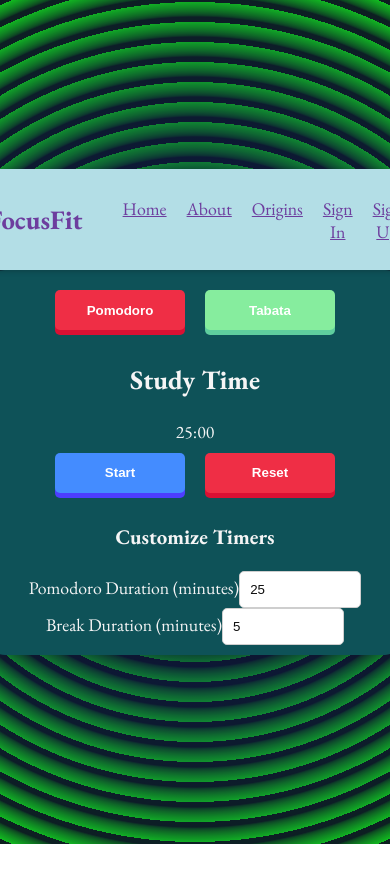
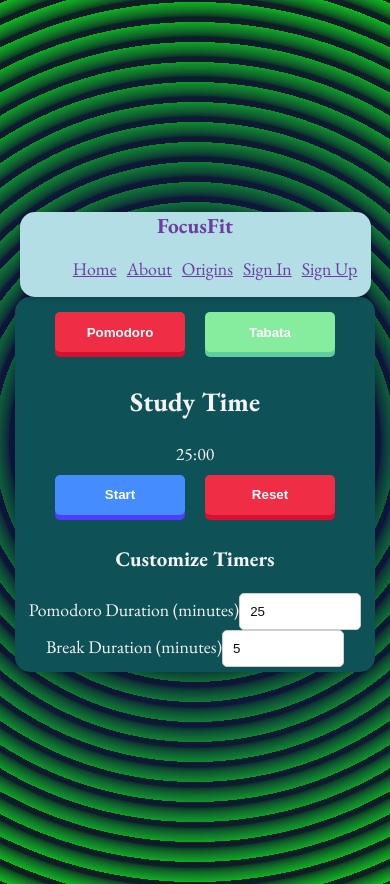
Before and after one commit to navesm/focus-fit1, a React (Create React App) app: page / in a window 390 px wide. Before the commit the page ends 844 px from the top, so only its background shows below. Built offline with nearby package versions, Linux system fonts and the light colour scheme; no server answers.

Commit message:
updated mobile concerns for beep functionality and responsiveness

```diff
--- a/public/index.html
+++ b/public/index.html
@@ -9,7 +9,7 @@
       name="description"
       content="Web site created using create-react-app"
     />
-    <meta name="viewport" content="width=device-width, initial-scale=1, maximum-scale=1">
+    <meta name="viewport" content="width=device-width, initial-scale=1, maximum-scale=1" >
 
     <link rel="apple-touch-icon" href="%PUBLIC_URL%/logo192.png" />
     <!--
--- a/src/App.css
+++ b/src/App.css
@@ -1,26 +1,27 @@
-
+html, body {
+  height: 100%;
+  width: 100%;
+  margin: 0;
+  padding: 0;
+  font-family: "EB Garamond", sans-serif;
+}
 
 .App {
   text-align: center;
   background: linear-gradient(to right, rgb(0, 128, 255), rgb(38, 217, 172)); ;
   min-height: 100vh;
-  width: 100vw;
+  max-width: 100vw;
   display: flex;
   flex-direction: column;
   align-items: center;
   justify-content: center;
-  font-family: "EB Garamond", sans-serif;
   font-size: calc(10px + 2vmin);
   color: whitesmoke;
   padding: 20px;
-  height: 100%;
-  width: 100%;
   background-color: rgba(38,217,72,1);
   opacity: 0.95;
   background-image: radial-gradient(circle at center center, rgba(0,28,255,1), rgba(38,217,72,1)), repeating-radial-gradient(circle at center center, rgba(0,28,255,1), rgba(0,28,255,1), 10px, transparent 20px, transparent 10px);
   background-blend-mode: multiply;
-  margin: 0;
-  padding: 0;
   overflow-y: auto;
 }
 
@@ -31,7 +32,7 @@
   padding: 30px;
   border-radius: 15px;
   box-shadow: 0px 4px 20px rgba(0, 0, 0, 0.2);
-  margin-bottom: 20px;
+/*  margin-bottom: 20px;*/
   width: 100%;
   max-width: 600px;
   transition: transform 0.3s ease, box-shadow 0.3s ease;
@@ -40,7 +41,7 @@
 
 @media (max-width: 600px) {
   .container {
-    padding: 10px;
+    padding: 5px;
     display: flex;
     flex-direction: column;
     align-items: center;
--- a/src/components/navBar/navBar.style.css
+++ b/src/components/navBar/navBar.style.css
@@ -64,7 +64,26 @@ top: 5px;
 
 @media (max-width: 600px) {
   .navbar {
-    padding: 10px;
+    padding: 0px;
+    flex-direction: column;
+    justyify-content: center;
+    top: 0;
+    width: 90vw;
+    box-shadow: 0 2px 5px rgba(0, 0, 0, 0.2);
+    z-index: 1002;
   }
 
+  .logo{
+    font-size: 1.2em;
+  }
+
+  .nav-links {
+    flex-direction: row;
+    gap: 10px;
+  }
+
+  .signout {
+    min-width: 90px;
+    height: 35px;
+  }
 }
--- a/src/components/timer/timer.jsx
+++ b/src/components/timer/timer.jsx
@@ -1,6 +1,7 @@
-import  React, { useState, useEffect, useCallback, useRef } from 'react';
+import  React, { useState, useEffect, useCallback } from 'react';
+import './timer.styles.css';
 
-import './timer.styles.css';
+    const audioContext = new (window.AudioContext || window.webkitAudioContext)();
 
 function Timer ({mode, pomodoroDuration, tabataDuration, pomodoroBreak, tabataBreak, totalRounds, updateStat}) {
 	const [timeLeft, setTimeLeft] = useState(mode === 'pomodoro' ? pomodoroDuration * 60 : tabataDuration);
@@ -10,23 +11,19 @@ function Timer ({mode, pomodoroDuration, tabataDuration, pomodoroBreak, tabataBr
 	const [delayBreakStart, setDelayBreakStart] = useState(false); //For lining up beep with break start
 
 
-
-  const audioContextRef = useRef(new (window.AudioContext || window.webkitAudioContext)());
-
 	  // Memoize playBeep with useCallback to prevent it from being recreated on every render
   const playBeep = useCallback(() => {
-
     //Check if audio context is suspended and resume it if necesary
-    if (audioContextRef.state === 'suspended') {
-    	audioContextRef.resume();
+    if (audioContext.state === 'suspended') {
+    	audioContext.resume();
     }
 
-    const oscillator = audioContextRef.createOscillator();
+    const oscillator = audioContext.createOscillator();
     oscillator.type = 'sine';
-    oscillator.frequency.setValueAtTime(440, audioContextRef.currentTime);
-    oscillator.connect(audioContextRef.destination);
+    oscillator.frequency.setValueAtTime(440, audioContext.currentTime);
+    oscillator.connect(audioContext.destination);
     oscillator.start();
-    oscillator.stop(audioContextRef.currentTime + 0.75); // Beep for 0.5 seconds
+    oscillator.stop(audioContext.currentTime + 0.75); // Beep for 0.75 seconds
   }, []); // No dependencies, playBeep will always remain the same
 
 
```
